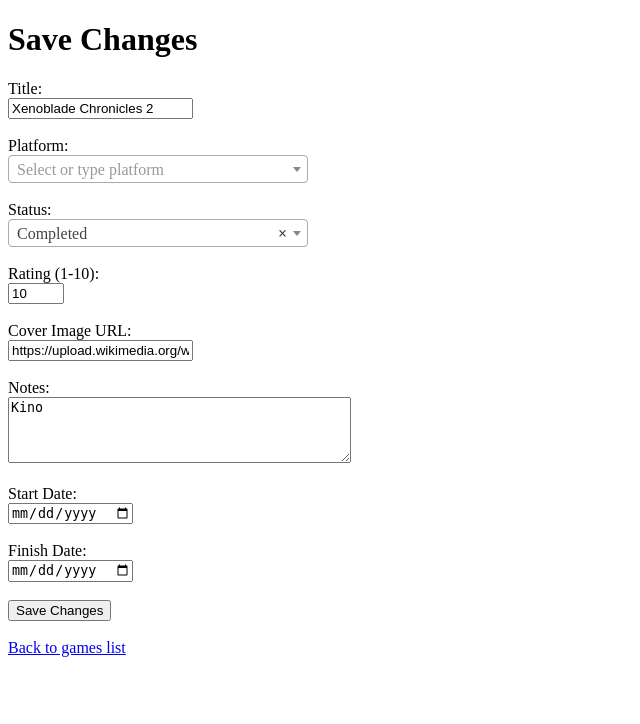
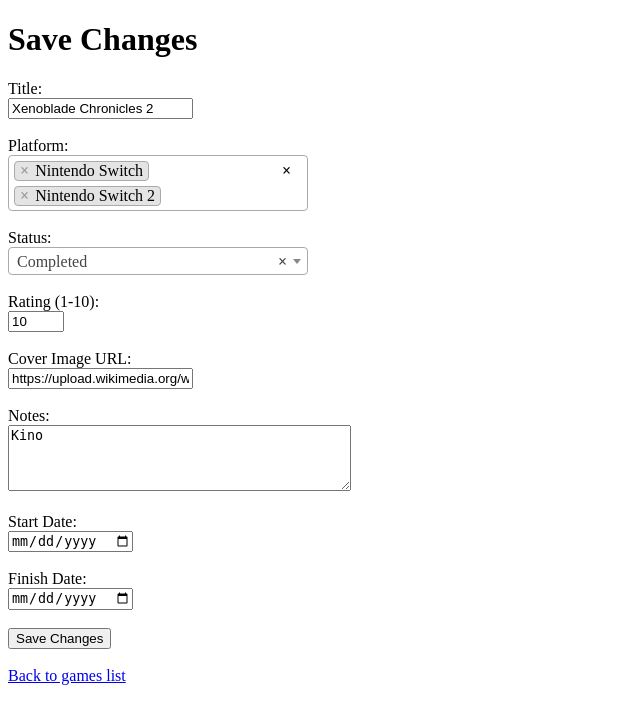
Before and after one commit to ValakTurtle/GameTracker, a Flask app: page /edit/2 in a window 1280 px wide. Shown: the top 724 px of the page, without its empty margins (0-640 px from the left). Run offline with Flask 3, Linux system fonts and the light colour scheme; data comes from the database, SQL or seed files in the repository; both versions use the stored data as it was after the commit; some libraries are stand-ins or nearby versions.

Commit message:
Updated the dropdown boxes some more, it now sorts by platform to give better visual clarity

```diff
--- a/app.py
+++ b/app.py
@@ -3,11 +3,12 @@
 from flask import Flask, render_template, request, redirect, url_for
 from database import get_connection, create_table
 import json
+import os
 
 with open("json/dropdowns.json") as f:
     dropdown_data = json.load(f)
 
-PLATFORMS = dropdown_data["platforms"]
+PLATFORM_GROUPS = dropdown_data["platformGroups"]
 STATUSES = dropdown_data["statuses"]
 
 app = Flask(__name__)
@@ -25,7 +26,8 @@
 def add_game():
     if request.method == "POST":
         title = request.form.get("title")
-        platform = request.form.get("platform")
+        platforms = request.form.getlist("platforms")  # multi-select
+        platform_str = ",".join(platforms)
         status = request.form.get("status")
         rating = request.form.get("rating")
         cover_url = request.form.get("cover_url")
@@ -37,19 +39,18 @@
         conn.execute("""
             INSERT INTO games (title, platform, status, rating, cover_url, notes, start_date, finish_date)
             VALUES (?, ?, ?, ?, ?, ?, ?, ?)
-        """, (title, platform, status, rating, cover_url, notes, start_date, finish_date))
+        """, (title, platform_str, status, rating, cover_url, notes, start_date, finish_date))
         conn.commit()
         conn.close()
 
         return redirect(url_for("home"))
 
-    # GET request - show empty form
     return render_template(
         "game_form.html",
         game=None,
         form_action=url_for("add_game"),
         submit_text="Add Game",
-        platforms=PLATFORMS,
+        platform_groups=PLATFORM_GROUPS,
         statuses=STATUSES
     )
 
@@ -64,7 +65,8 @@
 
     if request.method == "POST":
         title = request.form.get("title")
-        platform = request.form.get("platform")
+        platforms = request.form.getlist("platforms")
+        platform_str = ",".join(platforms)
         status = request.form.get("status")
         rating = request.form.get("rating")
         cover_url = request.form.get("cover_url")
@@ -76,10 +78,15 @@
             UPDATE games
             SET title=?, platform=?, status=?, rating=?, cover_url=?, notes=?, start_date=?, finish_date=?
             WHERE id=?
-        """, (title, platform, status, rating, cover_url, notes, start_date, finish_date, game_id))
+        """, (title, platform_str, status, rating, cover_url, notes, start_date, finish_date, game_id))
         conn.commit()
         conn.close()
         return redirect(url_for("home"))
+
+    # split platforms for preselect
+    selected_platforms = []
+    if game["platform"]:
+        selected_platforms = game["platform"].split(",")
 
     conn.close()
     return render_template(
@@ -87,7 +94,7 @@
         game=game,
         form_action=url_for("edit_game", game_id=game_id),
         submit_text="Save Changes",
-        platforms=PLATFORMS,
+        platform_groups=PLATFORM_GROUPS,
         statuses=STATUSES
     )
 
@@ -100,12 +107,9 @@
     conn.close()
     return redirect(url_for("home"))
 
-
-
 if __name__ == "__main__":
-    # Open the browser after a short delay, so the server starts first
     def open_browser():
         webbrowser.open_new("http://127.0.0.1:5000/")
-
-    Timer(1, open_browser).start()
-    app.run(debug=True, use_reloader=False)  # Disable reloader to prevent multiple instances of the browser from opening
+    if os.environ.get("WERKZEUG_RUN_MAIN") != "true":
+        Timer(1, open_browser).start()
+    app.run(debug=True)
--- a/json/dropdowns.json
+++ b/json/dropdowns.json
@@ -1,9 +1,45 @@
 {
-  "platforms": [
-    "PC", "PlayStation 5", "PlayStation 4", "Xbox Series X", "Xbox One",
-    "Nintendo Switch", "Mobile", "Other"
-  ],
+  "platformGroups": {
+    "Nintendo": [
+      "NES",
+      "SNES",
+      "Nintendo 64",
+      "GameCube",
+      "Wii",
+      "Wii U",
+      "Nintendo Switch",
+      "Nintendo Switch 2",
+      "Game Boy",
+      "Game Boy Advance",
+      "Nintendo DS",
+      "Nintendo 3DS"
+    ],
+    "PlayStation": [
+      "PlayStation 1",
+      "PlayStation 2",
+      "PlayStation 3",
+      "PlayStation 4",
+      "PlayStation 5",
+      "PlayStation Portable",
+      "PlayStation Vita"
+    ],
+    "Xbox": [
+      "Xbox",
+      "Xbox 360",
+      "Xbox One",
+      "Xbox Series X"
+    ],
+    "Other": [
+      "PC",
+      "Mobile",
+      "Other"
+    ]
+  },
   "statuses": [
-    "Backlog", "Playing", "Completed", "Dropped", "Paused"
+    "Not Started",
+    "Playing",
+    "Completed",
+    "On Hold",
+    "Dropped"
   ]
 }
--- a/templates/game_form.html
+++ b/templates/game_form.html
@@ -18,13 +18,23 @@
         </label><br /><br />
 
         <label>Platform:<br />
-            <select name="platform" id="platform-select" style="width: 300px;">
-                <option></option>
-                {% for platform in platforms %}
-                    <option value="{{ platform }}" {% if game and game.platform == platform %}selected{% endif %}>{{ platform }}</option>
+        <select name="platforms" id="platform-select" multiple style="width: 300px;">
+            {% for group_name, platform_list in platform_groups.items() %}
+            <optgroup label="{{ group_name }}">
+                {% for platform in platform_list %}
+                <option value="{{ platform }}"
+                    {% if game and platform in (game.platform or '') %}selected{% endif %}>
+                    {{ platform }}
+                </option>
                 {% endfor %}
-            </select>
-        </label><br /><br />
+            </optgroup>
+            {% endfor %}
+        </select>
+        </label>
+
+        <br /><br />
+
+
 
         <label>Status:<br />
             <select name="status" id="status-select" style="width: 300px;">
@@ -64,7 +74,6 @@
       $(document).ready(function() {
         $('#platform-select').select2({
           placeholder: "Select or type platform",
-          tags: true,
           allowClear: true
         });
         $('#status-select').select2({
```
Also changed, not shown: games.db.
